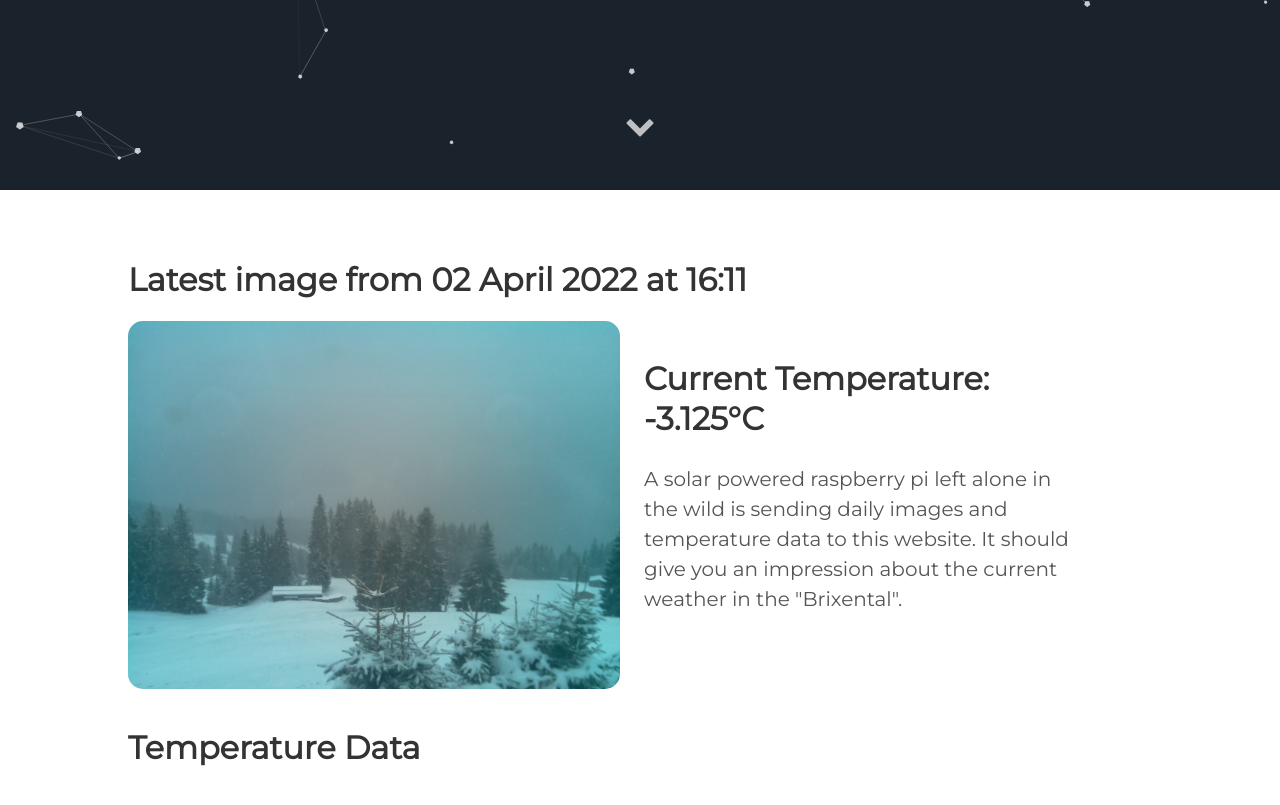
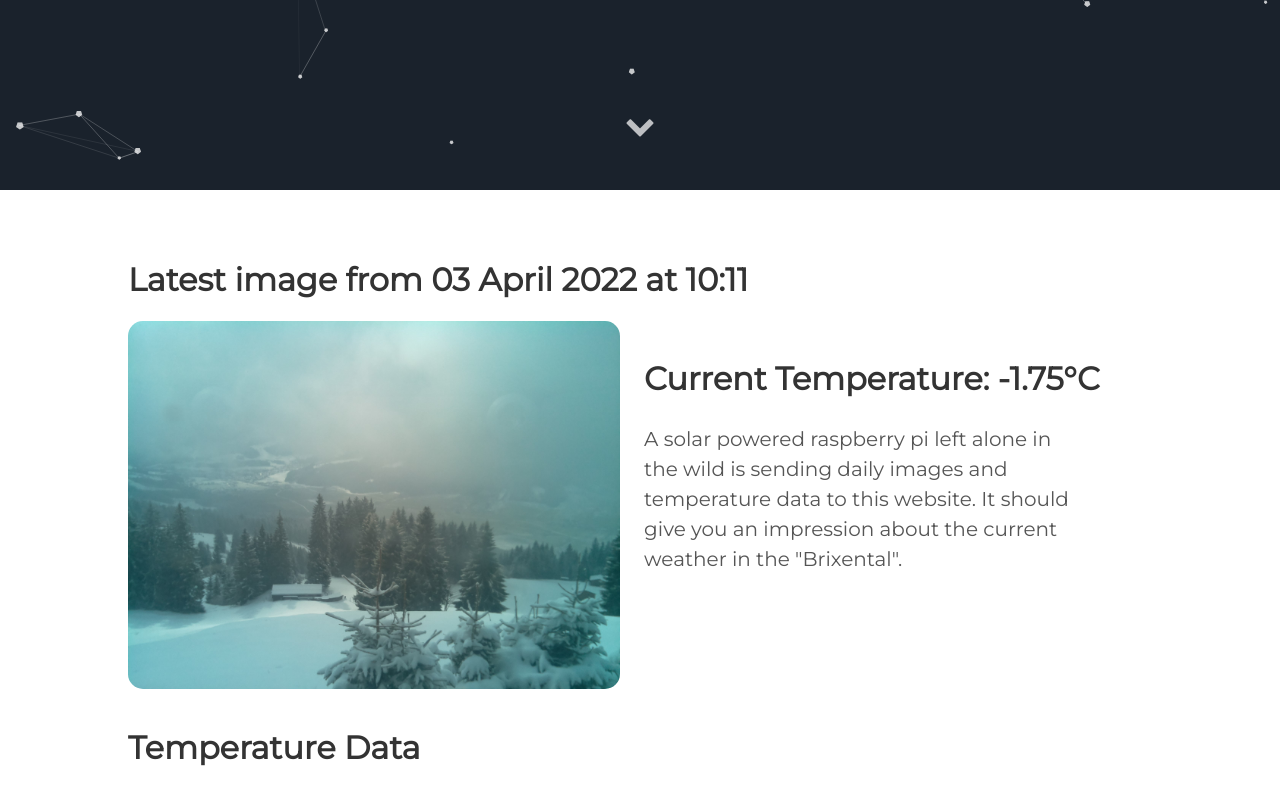
Before and after one commit to vektorious/vektorious.github.io, a Jekyll site: the page built from resources/huette.md, in a window 1280 px wide and 900 px high, scrolled down 710 px. Shown: the top 805 px of the window. Built offline with Jekyll 4.4.1, drawn with Linux system fonts in a browser that asks for light colours.

Commit message:
I'm a bot beep boop

```diff
--- a/resources/huette.md
+++ b/resources/huette.md
@@ -6,13 +6,13 @@ image: '/assets/img/'
 description: 'Live image from the Austrian alps'
 twitter_text: ' '
 ---
-## Latest image from 02 April 2022 at 16:11
+## Latest image from 03 April 2022 at 10:11
 <div class="huette">
   <div class="huette-image">
     <img src="{{ "/assets/img/huette.jpg" | prepend: site.baseurl }}">
   </div>
   <div class="huette-text">
-        <h2>Current Temperature: -3.125°C</h2>
+        <h2>Current Temperature: -1.75°C</h2>
         <p>A solar powered raspberry pi left alone in the wild is sending daily images and temperature data to this website. It should give you an impression about the current weather in the "Brixental".</p>
 
   </div>
```
Also changed, not shown: rpi-script/2022-04-03_100949.txt (renamed from rpi-script/2022-04-02_160946.txt, +5 -5 lines), rpi-script/huette.md (+2 -2 lines), assets/img/huette.jpg, assets/img/temp_plot.png, rpi-script/temp_plot.png, 1 other file.
